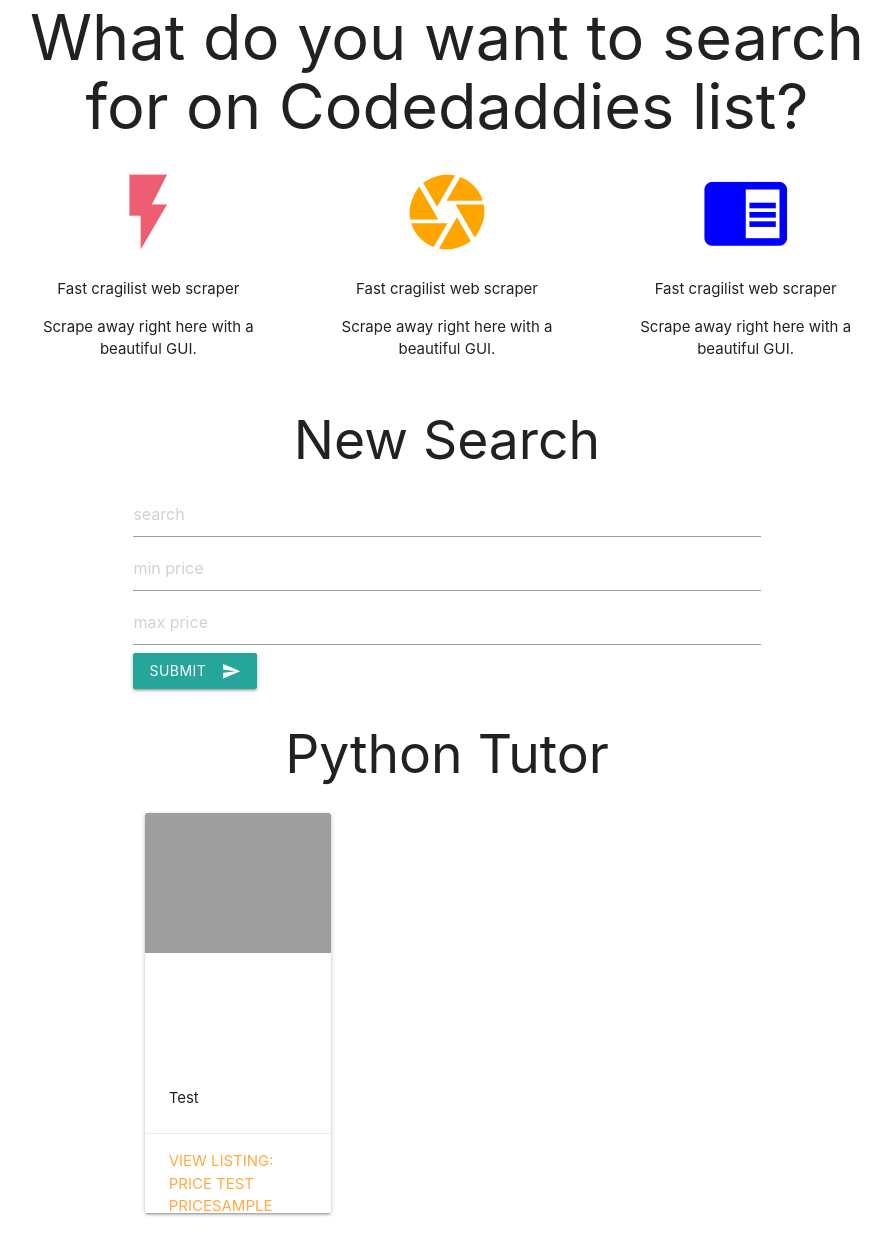
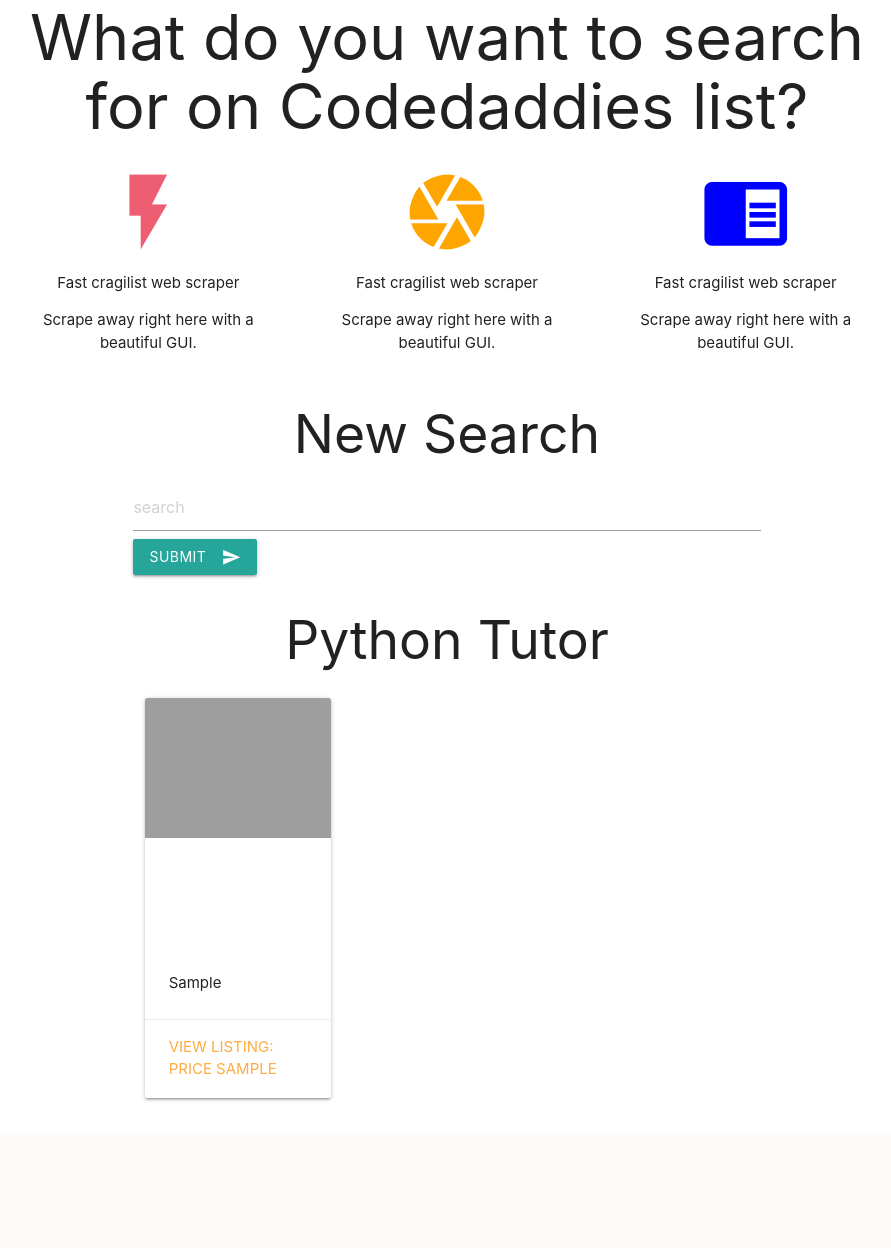
Before and after one commit to NeighborOldSheep/Secondary_Trading_Website, a Django app: template trading_website/templates/my_app/new_search.html in a window 1280 px wide. Shown: the part 103-1351 px from the top of the page, without its empty margins (193-1084 px from the left). After the commit the page ends 1204 px from the top, so only its background shows below. Run offline with Django 3.2, Linux system fonts and the light colour scheme; data comes from the database, SQL or seed files in the repository; both versions use the stored data as it was after the commit; the template is opened without the code that fills it: values that come from a table or form of the project are taken from there, most other values are stand-ins (such as "Sample title", 1, 10 or a date in 2020); grey boxes are pictures that could not be loaded.

Commit message:
Update UI

```diff
--- /dev/null
+++ b/trading_website/static/css/base.css
@@ -0,0 +1,16 @@
+.card {
+    height: 400px; /* Your height here */
+    overflow: hidden;
+}
+
+.card-image {
+    height: 250px; /* Your height here */
+    overflow: hidden;
+}
+
+.card-content p{
+    width: 150px;
+    white-space: nowrap;
+    overflow: hidden;
+    text-overflow: ellipsis;
+}
--- a/trading_website/static/css/style.css
+++ /dev/null
@@ -1,9 +0,0 @@
-.card{
-    height: 400px;
-    overflow: hidden;
-}
-
-.card-image{
-    height: 250px;
-    overflow: hidden;
-}
--- a/trading_website/templates/base.html
+++ b/trading_website/templates/base.html
@@ -1,12 +1,12 @@
-<!DOCTYPE html>
 {% load static %}
+
 <html lang="en">
 
 <head>
     <meta charset="UTF-8">
     <meta http-equiv="X-UA-Compatible" content="IE=edge">
     <meta name="viewport" content="width=device-width, initial-scale=1.0">
-    <link rel="stylesheet" href="{% static 'css/style.css' %}">
+    <link rel="stylesheet" href='{% static "css/base.css" %}'>
     <!-- Compiled and minified CSS -->
     <link rel="stylesheet" href="https://cdnjs.cloudflare.com/ajax/libs/materialize/1.0.0/css/materialize.min.css">
     <link href="https://fonts.googleapis.com/icon?family=Material+Icons" rel="stylesheet">
@@ -63,8 +63,8 @@
             <form action="{% url 'new_search' %}" method="post">
                 {% csrf_token %}
                 <input type="text" name="search" placeholder="search">
-                <input type="text" name="min_price" placeholder="min price">
-                <input type="text" name="max_price" placeholder="max price">
+                <!-- <input type="text" name="min_price" placeholder="min price">
+                <input type="text" name="max_price" placeholder="max price"> -->
                 <button class="btn waves-effect waves-light" type="submit" name="action">Submit
                     <i class="material-icons right">send</i>
                   </button>
--- a/trading_website/templates/my_app/new_search.html
+++ b/trading_website/templates/my_app/new_search.html
@@ -1,4 +1,5 @@
 {% extends 'base.html' %}
+
 <!DOCTYPE html>
 <html lang="en">
 
@@ -18,13 +19,13 @@
             <div class="col s4">
                 <div class="card">
                     <div class="card-image">
-                        <a href="{{ post.1 }}"><img src="{{ post.3 }}" alt=""></a>
+                        <a href="{{ post.1 }}" target="_blank"><img src="{{ post.3 }}" alt=""></a>
                     </div>
                     <div class="card-content">
-                        <p>Test</p>
+                        <p>{{ post.0 }}</p>
                     </div>
                     <div class="card-action">
-                        <a href="{{ post.1 }}">View listing: Price Test Price{{ post.2 }}</a>
+                        <a href="{{ post.1 }}" target="_blank">View listing: Price {{ post.2 }}</a>
                     </div>
                 </div>
             </div>
--- a/trading_website/trading_website/settings.py
+++ b/trading_website/trading_website/settings.py
@@ -12,6 +12,7 @@
 
 from pathlib import Path
 import os
+import django_heroku
 
 # Build paths inside the project like this: BASE_DIR / 'subdir'.
 BASE_DIR = Path(__file__).resolve().parent.parent
@@ -123,3 +124,6 @@
 
 STATIC_URL = '/static/'
 STATICFILES_DIRS = (os.path.join(BASE_DIR,'static'),)
+
+
+django_heroku.settings(locals())
```
Also changed, not shown: trading_website/db.sqlite3, trading_website/my_app/views.py (line endings or trailing spaces), 1 other file.
